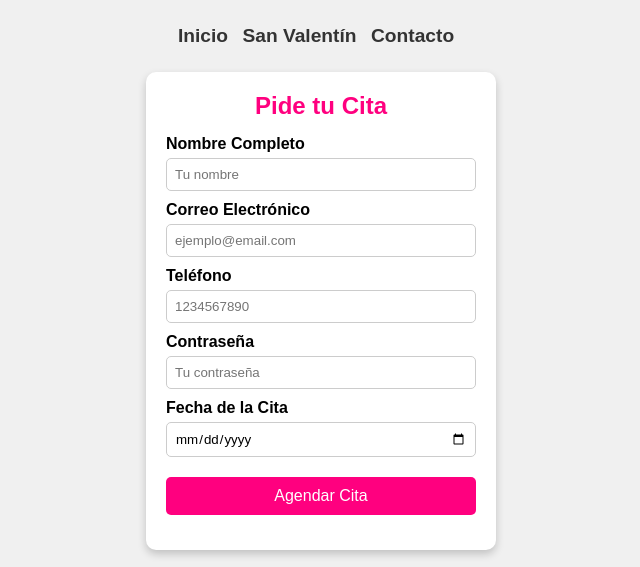
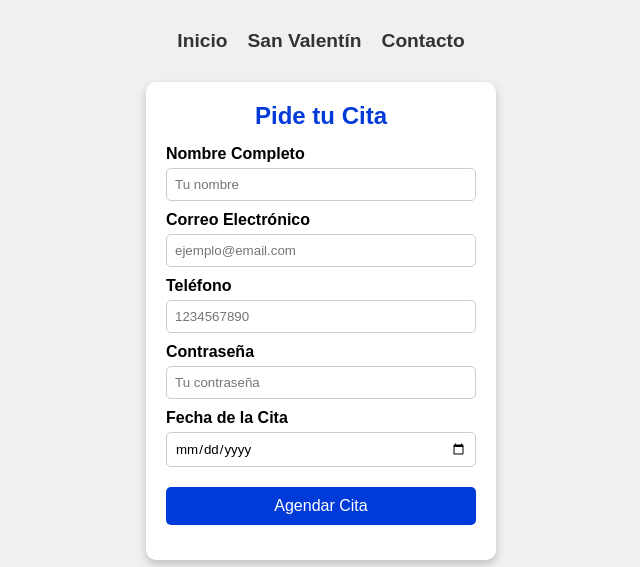
Before and after one commit to Carlos-byte905/Victoria-CC-Actualizacion, a plain HTML site: page contacto.html in a window 1280 px wide. Shown: the top 567 px of the page, without its empty margins (319-959 px from the left). Drawn offline with Linux system fonts and the light colour scheme; a script that the page names is missing.

Commit message:
Update contacto.css

```diff
--- a/contacto.css
+++ b/contacto.css
@@ -22,30 +22,30 @@ body{
     flex-direction: column;
     height: 100%;
 }
-header{
-    margin: 15px;
-    padding: 10px ;
-    text-align: center;
+header {
+    padding:  20px;
+    box-sizing: border-box;
+    margin: 10px;
 }
-header img{
-    margin-right: 10px;
+
+header nav ul {
+    list-style: none;
+    padding: 0;
+    margin: 0;
+    display: flex;
+    justify-content: center; /* Centra los elementos horizontalmente */
+    gap: 20px; /* Espaciado uniforme entre elementos */
 }
-header ul{
-    list-style-type: none;
-    margin: 0;
-    padding: 0;
-}
-header ul li{
-    display: inline;
-    margin-right: 10px;
-}
-header ul li a{
+
+header nav ul li a {
     text-decoration: none;
     color: #333;
     font-weight: bold;
     font-size: 1.2em;
+    transition: color 0.3s ease-in-out; /* Suaviza el cambio de color */
 }
-header ul li a:hover{
+
+header nav ul li a:hover {
     color: #ff00c8;
 }
 
@@ -59,7 +59,7 @@ header ul li a:hover{
 }
 
 h2 {
-    color: #ff007f;
+    color: #003bd9;
     margin-bottom: 15px;
 }
 
@@ -82,7 +82,7 @@ input {
 }
 
 button {
-    background-color: #ff007f;
+    background-color: #003bd9;
     color: white;
     padding: 10px;
     border: none;
```
